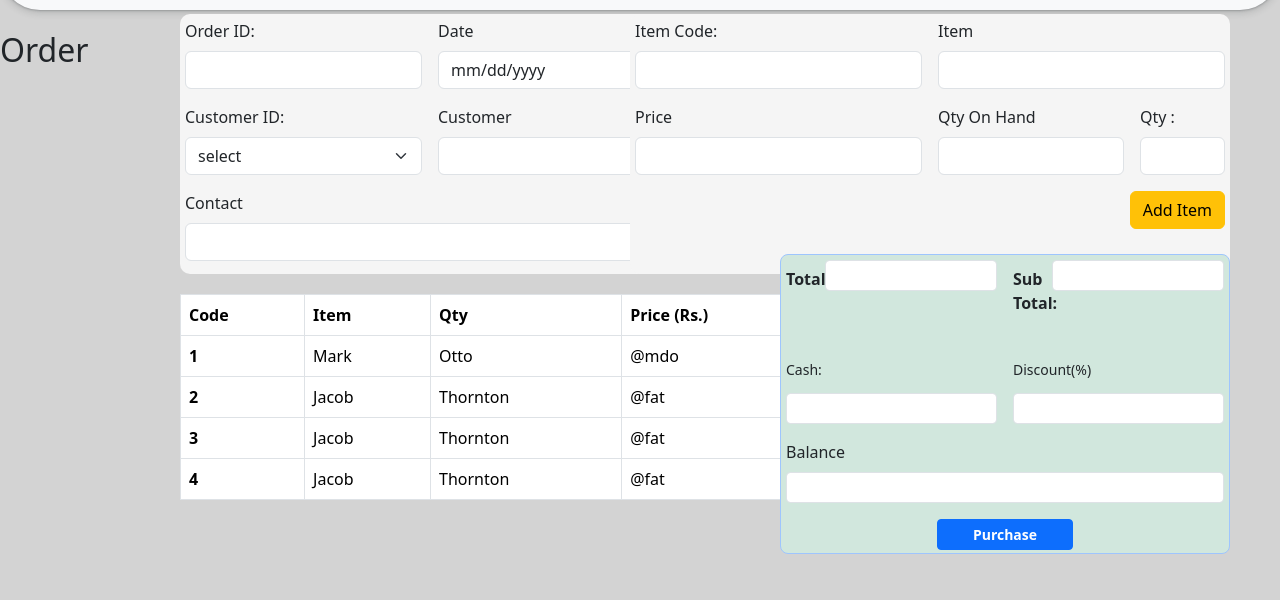
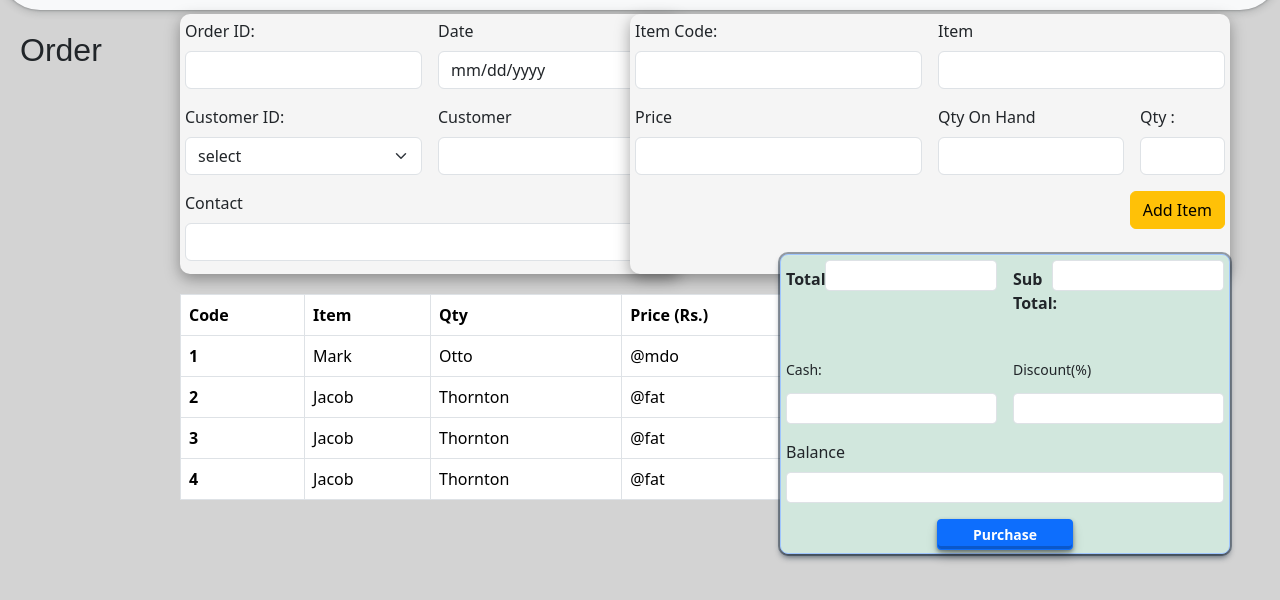
Before and after one commit to UvinduV/Assignment-06, a plain HTML site: page order.html in a window 1280 px wide. Shown: the part 76-676 px from the top of the page. Drawn offline with nearby package versions, Linux system fonts and the light colour scheme.

Commit message:
few changes in forms shadow

```diff
--- a/order.html
+++ b/order.html
@@ -27,6 +27,7 @@
             left: 180px;
             margin: auto;
             padding: 5px;
+            box-shadow: rgba(0, 0, 0, 0.35) 0px 5px 15px;
         }
         #ItemForm{
             width: 600px;
@@ -38,6 +39,7 @@
             right: 50px;
             margin: auto;
             padding: 5px;
+            box-shadow: rgba(0, 0, 0, 0.35) 0px 5px 15px;
         }
         #totalForm{
             z-index: 2;
@@ -48,6 +50,7 @@
             right: 50px;
             margin: auto;
             padding: 5px;
+            box-shadow: rgba(6, 24, 44, 0.4) 0px 0px 0px 2px, rgba(6, 24, 44, 0.65) 0px 4px 6px -1px, rgba(255, 255, 255, 0.08) 0px 1px 0px inset;
         }
         #itemCart{
             width: 650px;
@@ -56,6 +59,14 @@
             left: 180px;
 
             margin: auto;
+        }
+        #form-tittle{
+            position: absolute;
+            left: 20px;
+            font-family: sans-serif;
+        }
+        #purchase-btn{
+            box-shadow: rgba(0, 0, 0, 0.4) 0px 2px 4px, rgba(0, 0, 0, 0.3) 0px 7px 13px -3px, rgba(0, 0, 0, 0.2) 0px -3px 0px inset;
         }
 
     </style>
@@ -93,7 +104,10 @@
 </header>
 
 <main>
-    <h1>Order</h1>
+    <div id="form-tittle">
+        <h1>Order</h1>
+    </div>
+
 
     <!-------Cust Form------->
     <div id="custForm">
@@ -195,7 +209,7 @@
             </div>
 
             <div class="d-grid gap-2 col-4 mx-auto">
-                <button class="btn btn-primary btn-sm" type="button"><b>Purchase</b></button>
+                <button  id="purchase-btn" class="btn btn-primary btn-sm" type="button"><b>Purchase</b></button>
             </div>
 
         </form>
```
Also changed, not shown: customer.html (+1 -0 lines), store.html (+7 -1 lines).
